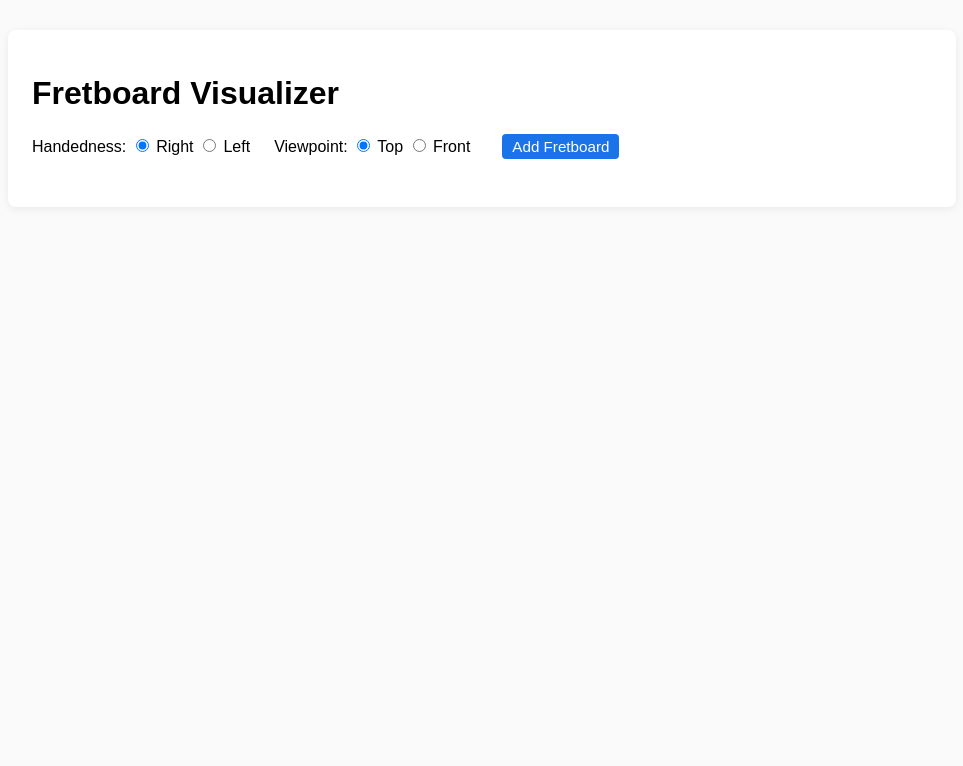
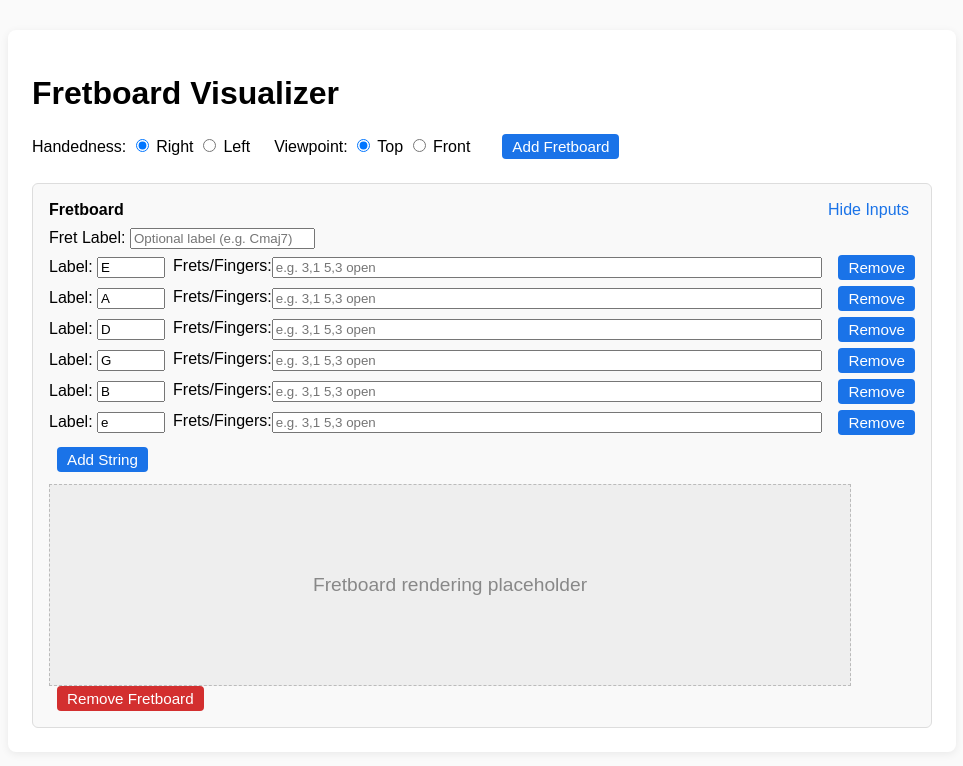
Before and after one commit to csinac/fretvis, a plain HTML site: page index.html in a window 1280 px wide. Shown: the whole page, without its empty margins (158-1121 px from the left). Drawn offline with Linux system fonts and the light colour scheme.

Commit message:
fretboard template & management logic generated

```diff
--- /dev/null
+++ b/fretboard.css
@@ -0,0 +1,104 @@
+:root {
+    --font-family: Arial, sans-serif;
+    --main-bg: #fafafa;
+    --container-bg: #fff;
+    --fret-view-bg: #f9f9f9;
+    --border-color: #ddd;
+    --accent: #1a73e8;
+    --danger: #d32f2f;
+    --placeholder-bg: #eee;
+    --placeholder-border: #bbb;
+    --placeholder-text: #888;
+    --box-shadow: 0 2px 8px rgba(0,0,0,0.07);
+}
+body {
+    font-family: var(--font-family);
+    background: var(--main-bg);
+    margin: 0;
+    padding: 0;
+}
+.container {
+    max-width: 900px;
+    margin: 30px auto;
+    padding: 24px;
+    background: var(--container-bg);
+    border-radius: 8px;
+    box-shadow: var(--box-shadow);
+}
+.controls {
+    display: flex;
+    gap: 24px;
+    margin-bottom: 24px;
+    align-items: center;
+}
+.fretboard-gallery {
+    display: flex;
+    flex-direction: column;
+    gap: 24px;
+}
+.fret-view {
+    border: 1px solid var(--border-color);
+    border-radius: 6px;
+    background: var(--fret-view-bg);
+    padding: 16px;
+    position: relative;
+}
+.fret-view-header {
+    display: flex;
+    justify-content: space-between;
+    align-items: center;
+    margin-bottom: 8px;
+}
+.toggle-btn {
+    background: none;
+    border: none;
+    color: var(--accent);
+    cursor: pointer;
+    font-size: 1em;
+}
+.string-inputs {
+    margin-bottom: 12px;
+}
+.string-block {
+    display: flex;
+    gap: 8px;
+    margin-bottom: 6px;
+    align-items: center;
+}
+.string-block .string-label {
+    width: 60px;
+}
+.string-block .string-frets-fingers-label {
+    flex: 1;
+    display: flex;
+}
+.string-block .string-frets-fingers {
+    flex: 1;
+    min-width: 120px;
+    max-width: 100%;
+}
+.add-string-btn, .remove-string-btn, .remove-fret-btn, .add-fret-btn {
+    background: var(--accent);
+    color: #fff;
+    border: none;
+    border-radius: 4px;
+    padding: 4px 10px;
+    margin-left: 8px;
+    cursor: pointer;
+    font-size: 0.95em;
+}
+.remove-fret-btn {
+    background: var(--danger);
+}
+.fretboard-canvas-placeholder {
+    width: 800px;
+    height: 200px;
+    background: var(--placeholder-bg);
+    border: 1px dashed var(--placeholder-border);
+    display: flex;
+    align-items: center;
+    justify-content: center;
+    color: var(--placeholder-text);
+    font-size: 1.2em;
+    margin-top: 12px;
+}
--- /dev/null
+++ b/fretboardBlocks.js
@@ -0,0 +1,57 @@
+// fretboardBlocks.js
+// Handles creation of fretboard and string input blocks for Fretboard Visualizer
+
+// Utility: Create a new string block
+export function createStringBlock(onRemove, labelValue = 'E', fretsFingersValue = '') {
+    const stringBlockTemplate = document.getElementById('string-block-template');
+    const stringBlock = stringBlockTemplate.content.firstElementChild.cloneNode(true);
+    const removeBtn = stringBlock.querySelector('.remove-string-btn');
+    const labelInput = stringBlock.querySelector('.string-label');
+    const ffInput = stringBlock.querySelector('.string-frets-fingers');
+    labelInput.value = labelValue;
+    ffInput.value = fretsFingersValue;
+    removeBtn.addEventListener('click', () => {
+        if (onRemove) onRemove(stringBlock);
+    });
+    return stringBlock;
+}
+
+// Utility: Create a new fretboard view
+export function createFretView() {
+    const fretViewTemplate = document.getElementById('fret-view-template');
+    const fretView = fretViewTemplate.content.firstElementChild.cloneNode(true);
+    const stringInputs = fretView.querySelector('.string-inputs');
+    const addStringBtn = fretView.querySelector('.add-string-btn');
+    const removeFretBtn = fretView.querySelector('.remove-fret-btn');
+    const toggleBtn = fretView.querySelector('.toggle-btn');
+    const inputsSection = fretView.querySelector('.fret-view-inputs');
+
+    // Standard tuning labels for guitar (E A D G B e)
+    const standardLabels = ['E', 'A', 'D', 'G', 'B', 'e'];
+    for(let i=0; i<6; i++) {
+        stringInputs.appendChild(createStringBlock(block => block.remove(), standardLabels[i]));
+    }
+
+    // Add string logic
+    addStringBtn.addEventListener('click', () => {
+        stringInputs.appendChild(createStringBlock(block => block.remove()));
+    });
+
+    // Remove fretboard logic
+    removeFretBtn.addEventListener('click', () => {
+        fretView.remove();
+    });
+
+    // Toggle input section
+    toggleBtn.addEventListener('click', () => {
+        if(inputsSection.style.display === 'none') {
+            inputsSection.style.display = '';
+            toggleBtn.textContent = 'Hide Inputs';
+        } else {
+            inputsSection.style.display = 'none';
+            toggleBtn.textContent = 'Show Inputs';
+        }
+    });
+
+    return fretView;
+}
--- a/index.html
+++ b/index.html
@@ -4,103 +4,7 @@
     <meta charset="UTF-8">
     <meta name="viewport" content="width=device-width, initial-scale=1.0">
     <title>Fretboard Visualizer</title>
-    <style>
-        :root {
-            --font-family: Arial, sans-serif;
-            --main-bg: #fafafa;
-            --container-bg: #fff;
-            --fret-view-bg: #f9f9f9;
-            --border-color: #ddd;
-            --accent: #1a73e8;
-            --danger: #d32f2f;
-            --placeholder-bg: #eee;
-            --placeholder-border: #bbb;
-            --placeholder-text: #888;
-            --box-shadow: 0 2px 8px rgba(0,0,0,0.07);
-        }
-        body {
-            font-family: var(--font-family);
-            background: var(--main-bg);
-            margin: 0;
-            padding: 0;
-        }
-        .container {
-            max-width: 900px;
-            margin: 30px auto;
-            padding: 24px;
-            background: var(--container-bg);
-            border-radius: 8px;
-            box-shadow: var(--box-shadow);
-        }
-        .controls {
-            display: flex;
-            gap: 24px;
-            margin-bottom: 24px;
-            align-items: center;
-        }
-        .fretboard-gallery {
-            display: flex;
-            flex-direction: column;
-            gap: 24px;
-        }
-        .fret-view {
-            border: 1px solid var(--border-color);
-            border-radius: 6px;
-            background: var(--fret-view-bg);
-            padding: 16px;
-            position: relative;
-        }
-        .fret-view-header {
-            display: flex;
-            justify-content: space-between;
-            align-items: center;
-            margin-bottom: 8px;
-        }
-        .toggle-btn {
-            background: none;
-            border: none;
-            color: var(--accent);
-            cursor: pointer;
-            font-size: 1em;
-        }
-        .string-inputs {
-            margin-bottom: 12px;
-        }
-        .string-block {
-            display: flex;
-            gap: 8px;
-            margin-bottom: 6px;
-            align-items: center;
-        }
-        .string-block input[type="text"] {
-            width: 60px;
-        }
-        .add-string-btn, .remove-string-btn, .remove-fret-btn, .add-fret-btn {
-            background: var(--accent);
-            color: #fff;
-            border: none;
-            border-radius: 4px;
-            padding: 4px 10px;
-            margin-left: 8px;
-            cursor: pointer;
-            font-size: 0.95em;
-        }
-        .remove-fret-btn {
-            background: var(--danger);
-        }
-        .fretboard-canvas-placeholder {
-            width: 800px;
-            height: 200px;
-            background: var(--placeholder-bg);
-            border: 1px dashed var(--placeholder-border);
-            display: flex;
-            align-items: center;
-            justify-content: center;
-            color: var(--placeholder-text);
-            font-size: 1.2em;
-            margin-top: 12px;
-        }
-    </style>
+    <link rel="stylesheet" href="fretboard.css">
 </head>
 <body>
     <div class="container">
@@ -130,6 +34,9 @@
                 <button class="toggle-btn" type="button">Hide Inputs</button>
             </div>
             <div class="fret-view-inputs">
+                <div class="fret-label-row" style="margin-bottom: 6px;">
+                    <label>Fret Label: <input type="text" class="fret-label-input" placeholder="Optional label (e.g. Cmaj7)"></label>
+                </div>
                 <div class="string-inputs">
                     <!-- String blocks will be inserted here -->
                 </div>
@@ -145,15 +52,24 @@
     <template id="string-block-template">
         <div class="string-block">
             <label>Label: <input type="text" class="string-label" value="E"></label>
-            <label>Frets: <input type="text" class="string-frets" placeholder="e.g. 3 or open"></label>
-            <label>Fingers: <input type="text" class="string-fingers" placeholder="e.g. 1,2"></label>
+            <label class="string-frets-fingers-label">Frets/Fingers: <input type="text" class="string-frets-fingers" placeholder="e.g. 3,1 5,3 open"></label>
             <button class="remove-string-btn" type="button">Remove</button>
         </div>
     </template>
 
-    <script>
-    // JavaScript for dynamic behavior will be added in the next step
-    // For now, the HTML structure is ready for wiring up.
+    <script type="module">
+    import { createStringBlock, createFretView } from './fretboardBlocks.js';
+
+    const fretboardGallery = document.getElementById('fretboard-gallery');
+    const addFretBtn = document.querySelector('.add-fret-btn');
+
+    // Add fretboard logic
+    addFretBtn.addEventListener('click', () => {
+        fretboardGallery.appendChild(createFretView());
+    });
+
+    // Initialize with one fretboard by default
+    fretboardGallery.appendChild(createFretView());
     </script>
 </body>
 </html>
```
